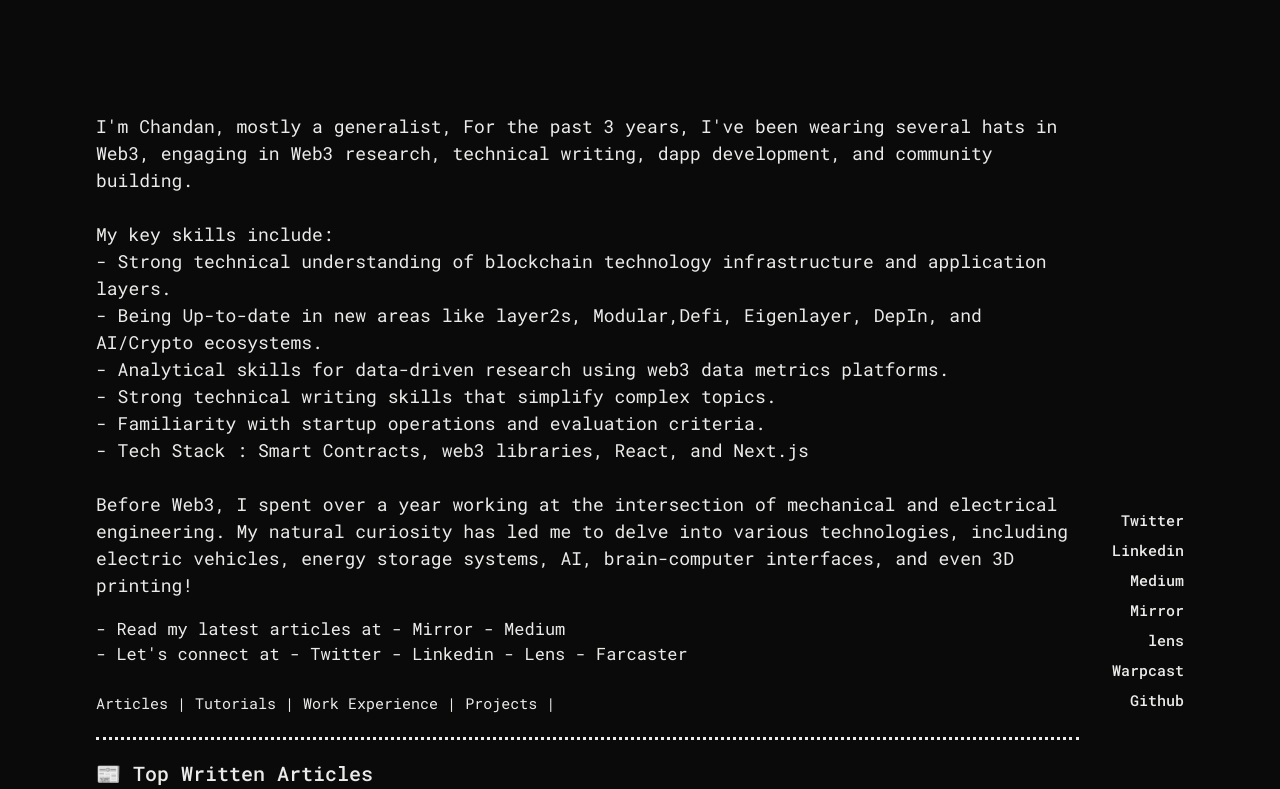
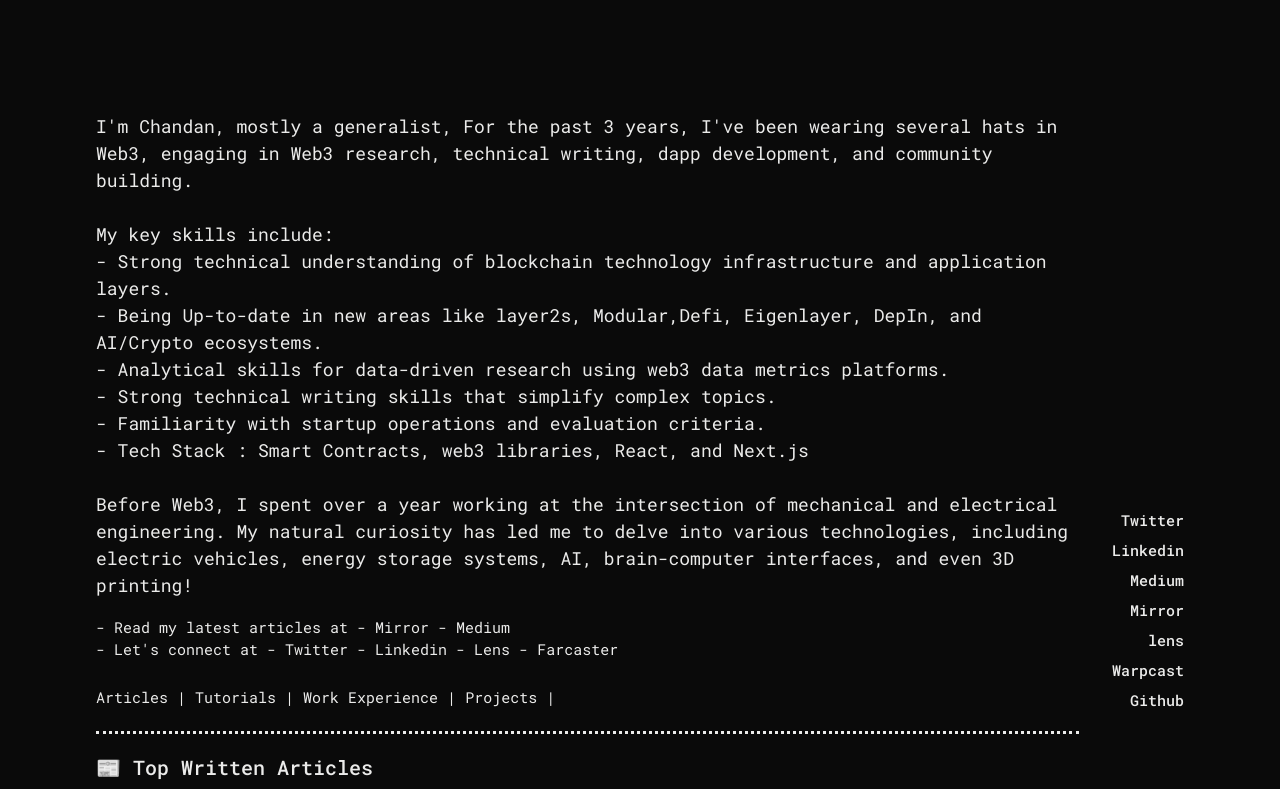
Before and after one commit to chandn0/chandanv1, a plain HTML site: page index.html in a window 1280 px wide. Shown: the top 789 px of the page. Drawn offline with Linux system fonts and the light colour scheme.

Commit message:
div className removed

```diff
--- a/index.html
+++ b/index.html
@@ -400,8 +400,8 @@
 		</p>
 		<br/>
 
-		<div class="techstack">- Read my latest articles at - <a href="https://mirror.xyz/iamchandan.eth" target="_blank" >Mirror</a> - <a href="https://medium.com/@0chandan" target="_blank">Medium</a></div>
-		<div class="techstack">- Let's connect at  - <a href="https://twitter.com/chandan1_"target="_blank" >Twitter</a> - <a href="https://www.linkedin.com/in/chandan-boinapally-57a5a5215" target="_blank">Linkedin</a> - <a href="https://lenster.xyz/u/0xchandan.lens" target="_blank">Lens</a> - <a href="https://warpcast.com/chandan" target="_blank">Farcaster</a></div>
+		<div>- Read my latest articles at - <a href="https://mirror.xyz/iamchandan.eth" target="_blank" >Mirror</a> - <a href="https://medium.com/@0chandan" target="_blank">Medium</a></div>
+		<div>- Let's connect at  - <a href="https://twitter.com/chandan1_"target="_blank" >Twitter</a> - <a href="https://www.linkedin.com/in/chandan-boinapally-57a5a5215" target="_blank">Linkedin</a> - <a href="https://lenster.xyz/u/0xchandan.lens" target="_blank">Lens</a> - <a href="https://warpcast.com/chandan" target="_blank">Farcaster</a></div>
 
 		<p class="techstack">
 			<br/>
```
